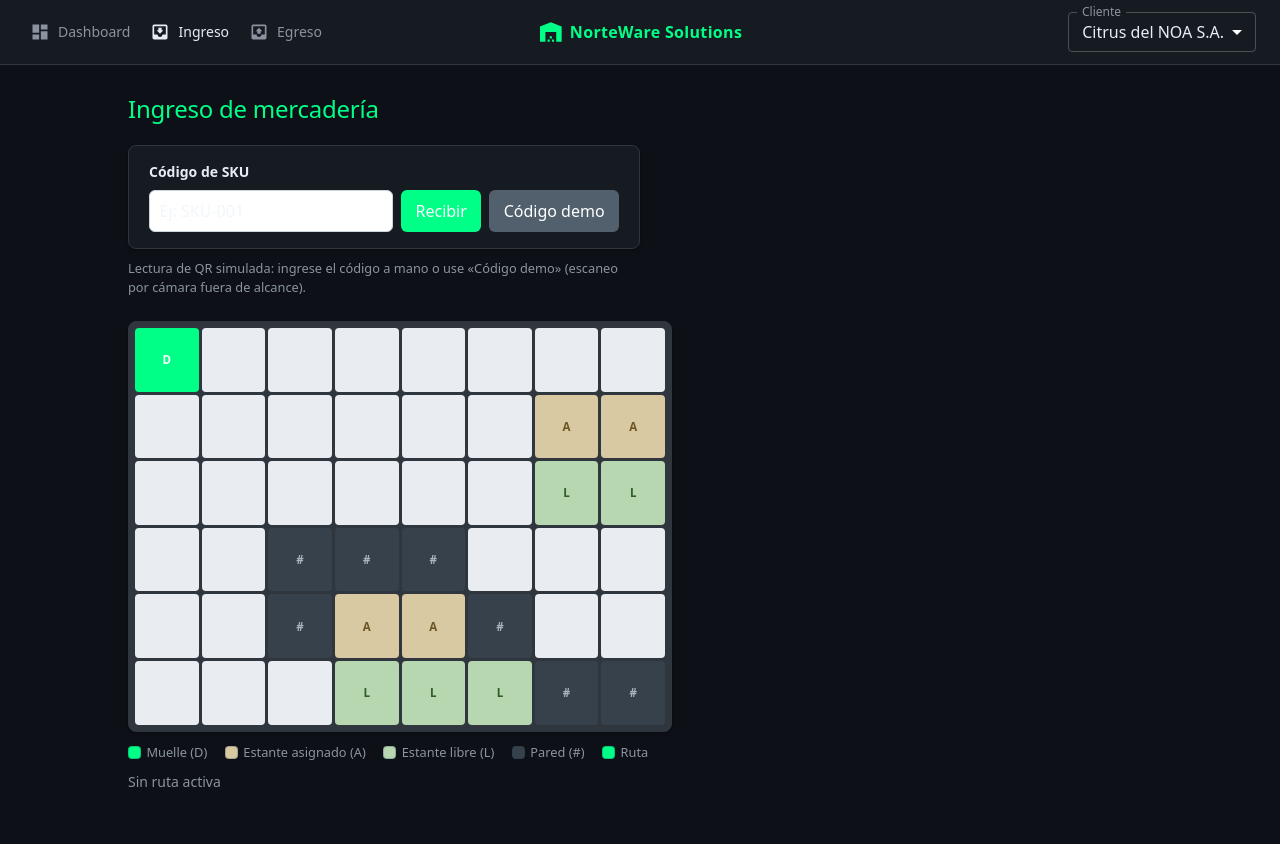
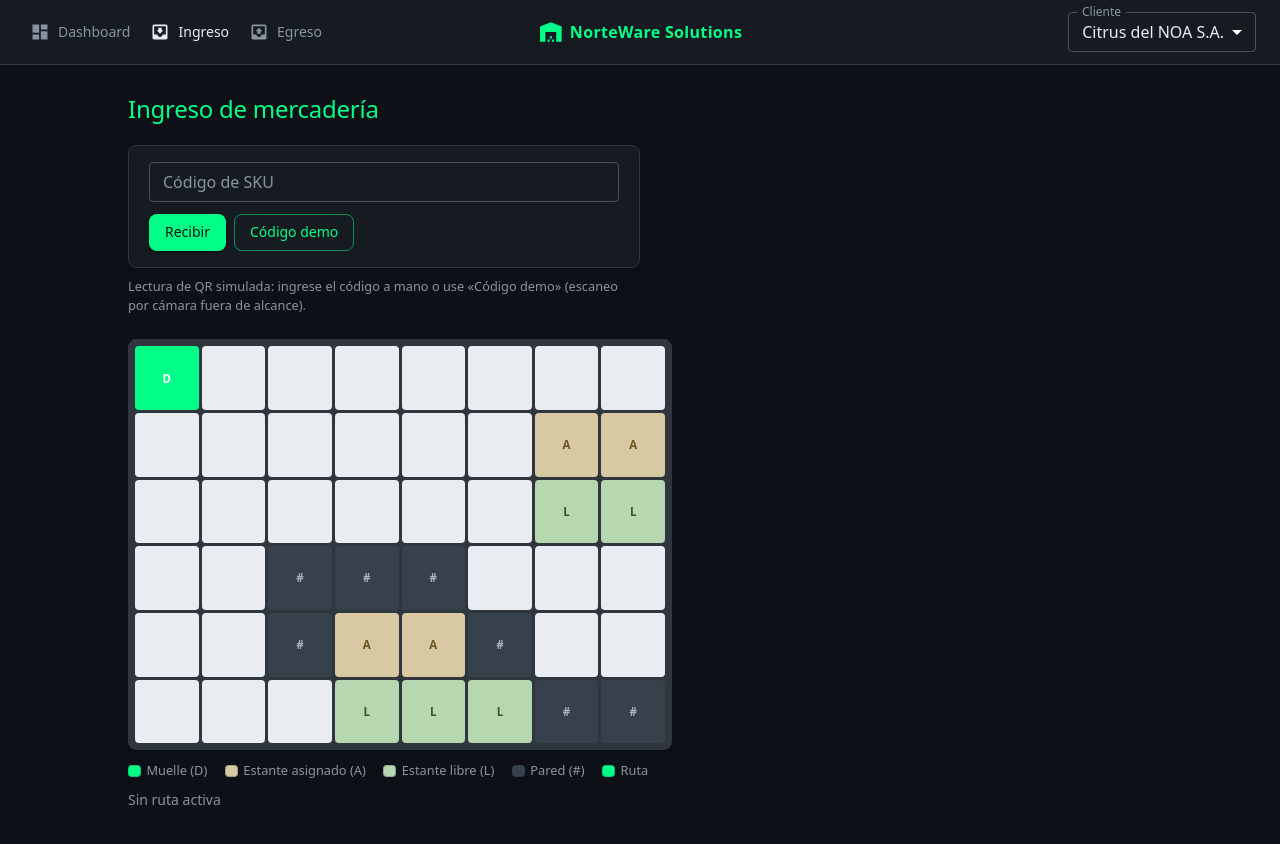
Before and after one commit to Aguss2403/norteware-wms, a React (Vite) app: page /ingreso in a window 1280 px wide. Shown: the top 844 px of the page. Built offline with nearby package versions, Linux system fonts and the light colour scheme.

Commit message:
feat(qr-input): convert inbound QR form to MUI TextField and Alert

```diff
--- a/src/components/QrInput.jsx
+++ b/src/components/QrInput.jsx
@@ -8,8 +8,14 @@
 //   error (string|null) — flow-level error (e.g. unknown SKU) shown inline;
 //                         owned by the parent page so the validation and the
 //                         receiving flow share a single source of truth.
+//
+// Design D1b: TextField uses the theme default (outlined, small); the flow
+// error renders as an MUI Alert with the dark-legible error color.
 
 import { useState } from 'react';
+import TextField from '@mui/material/TextField';
+import Button from '@mui/material/Button';
+import Alert from '@mui/material/Alert';
 
 const DEMO_CODE = 'SKU-001'; // seeded sample: Jugo de naranja (unassigned type -> auto-assign)
 
@@ -40,42 +46,29 @@ export default function QrInput({ onSubmit, error = null }) {
 
   return (
     <form
-      className="mt-4 flex max-w-[32rem] flex-col gap-2 rounded-lg border border-border bg-surface px-5 py-4 shadow-card"
+      className="mt-4 flex max-w-[32rem] flex-col gap-3 rounded-lg border border-border bg-surface px-5 py-4 shadow-card"
       onSubmit={handleSubmit}
     >
-      <label htmlFor="qr-code" className="text-sm font-semibold">
-        Código de SKU
-      </label>
-      <div className="flex gap-2 max-sm:flex-wrap">
-        <input
+      <TextField
         id="qr-code"
-          type="text"
+        label="Código de SKU"
+        placeholder="Ej: SKU-001"
         value={code}
-          placeholder="Ej: SKU-001"
-          className="min-w-0 flex-1 rounded-md border border-[#cbd5e0] bg-white px-[0.6rem] py-2 focus-visible:border-brand focus-visible:outline-2 focus-visible:outline-offset-1 focus-visible:outline-brand/45"
         onChange={(event) => {
           setCode(event.target.value);
           setInvalid(false);
         }}
       />
-        <button
-          type="submit"
-          className="cursor-pointer whitespace-nowrap rounded-md border-none bg-brand px-[0.9rem] py-2 font-medium text-white transition-[background-color,transform] hover:-translate-y-px hover:bg-brand-soft focus-visible:outline-2 focus-visible:outline-offset-2 focus-visible:outline-brand-accent"
-        >
+      <div className="flex gap-2 max-sm:flex-wrap">
+        <Button type="submit" variant="contained">
           Recibir
-        </button>
-        <button
-          type="button"
-          onClick={handleDemo}
-          className="cursor-pointer whitespace-nowrap rounded-md border-none bg-[#52606d] px-[0.9rem] py-2 font-medium text-white transition-[background-color,transform] hover:-translate-y-px hover:bg-[#3f4a55] focus-visible:outline-2 focus-visible:outline-offset-2 focus-visible:outline-brand-accent"
-        >
+        </Button>
+        <Button type="button" variant="outlined" onClick={handleDemo}>
           Código demo
-        </button>
+        </Button>
       </div>
       {(invalid || error) && (
-        <p className="m-0 text-sm text-[#a61b1b]" role="alert">
-          {invalid ? 'Ingrese un código de SKU' : error}
-        </p>
+        <Alert severity="error">{invalid ? 'Ingrese un código de SKU' : error}</Alert>
       )}
     </form>
   );
```
Lines whose indentation alone changed are shown as unchanged.
